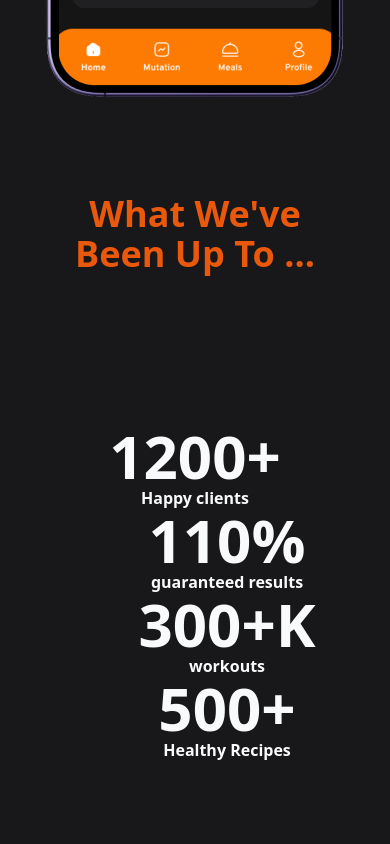
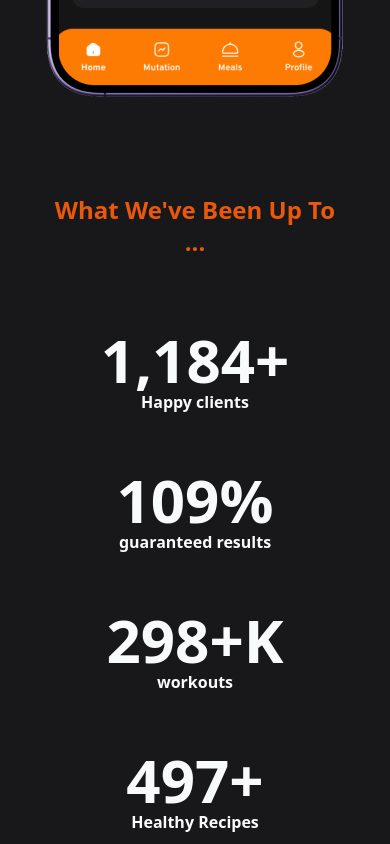
Before and after one commit to Mohammad-Shaar/orangefit, a React (Vite) app: page / in a window 390 px wide. Shown: the part 1040-1884 px from the top of the page. Built offline with nearby package versions, Linux system fonts and the light colour scheme.

Commit message:
working on responsive results

```diff
--- a/package.json
+++ b/package.json
@@ -11,8 +11,10 @@
   },
   "dependencies": {
     "react": "^18.3.1",
+    "react-countup": "^6.5.3",
     "react-dom": "^18.3.1",
-    "react-router-dom": "^6.26.1"
+    "react-router-dom": "^6.26.1",
+    "react-scroll-trigger": "^0.6.14"
   },
   "devDependencies": {
     "@eslint/js": "^9.9.0",
--- a/src/Components/MainHome/ResultsSction/Results.jsx
+++ b/src/Components/MainHome/ResultsSction/Results.jsx
@@ -1,29 +1,60 @@
+import { useState } from "react";
+import CountUp from "react-countup";
+import ScrollTrigger from "react-scroll-trigger";
+
 const Results = () => {
+  const [counterState, setCounterState] = useState(false);
+
   return (
     <section id="results">
+      <ScrollTrigger
+        onEnter={() => setCounterState(true)}
+        onExit={() => setCounterState(false)}
+      >
         <div className="container mx-auto p-6">
-        <h1 className="text-orange-600 text-center mt-6 p-6 text-4xl font-bold">
+          <h1 className="font-bold text-2xl text-center text-orange-600 mt-6 p-6 md:text-4xl">
             What We've Been Up To ...
           </h1>
-        <div className="flex flex-col space-x-16 justify-between text-gray-50 font-bold my-32">
+          <div className="flex flex-col gap-14 justify-center text-gray-50 font-bold my-12 md:flex-row md:gap-20 md:flex-wrap md:mb-32 md:mt-20">
             <div className="flex flex-col items-center">
-            <p className="text-6xl">1200+</p>
+              <p className="text-6xl">
+                {counterState && (
+                  <CountUp start={0} end={1200} duration={3.75}></CountUp>
+                )}
+                +
+              </p>
               <p>Happy clients</p>
             </div>
             <div className="flex flex-col items-center">
-            <p className="text-6xl">110%</p>
+              <p className="text-6xl">
+                {counterState && (
+                  <CountUp start={0} end={110} duration={3.75}></CountUp>
+                )}
+                %
+              </p>
               <p>guaranteed results</p>
             </div>
             <div className="flex flex-col items-center">
-            <p className="text-6xl">300+K</p>
+              <p className="text-6xl">
+                {counterState && (
+                  <CountUp start={0} end={300} duration={3.75}></CountUp>
+                )}
+                +K
+              </p>
               <p>workouts</p>
             </div>
             <div className="flex flex-col items-center">
-            <p className="text-6xl">500+</p>
+              <p className="text-6xl">
+                {counterState && (
+                  <CountUp start={0} end={500} duration={3.75}></CountUp>
+                )}
+                +
+              </p>
               <p>Healthy Recipes</p>
             </div>
           </div>
         </div>
+      </ScrollTrigger>
     </section>
   );
 };
```
Also changed, not shown: 1 other file (tests, documents, lock files or other folders). Lines whose indentation alone changed are shown as unchanged.
